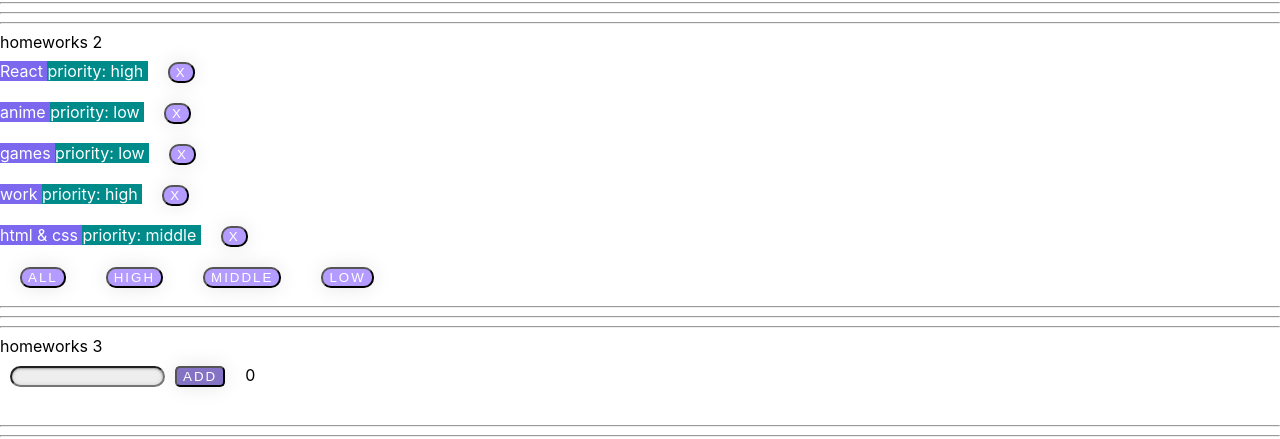
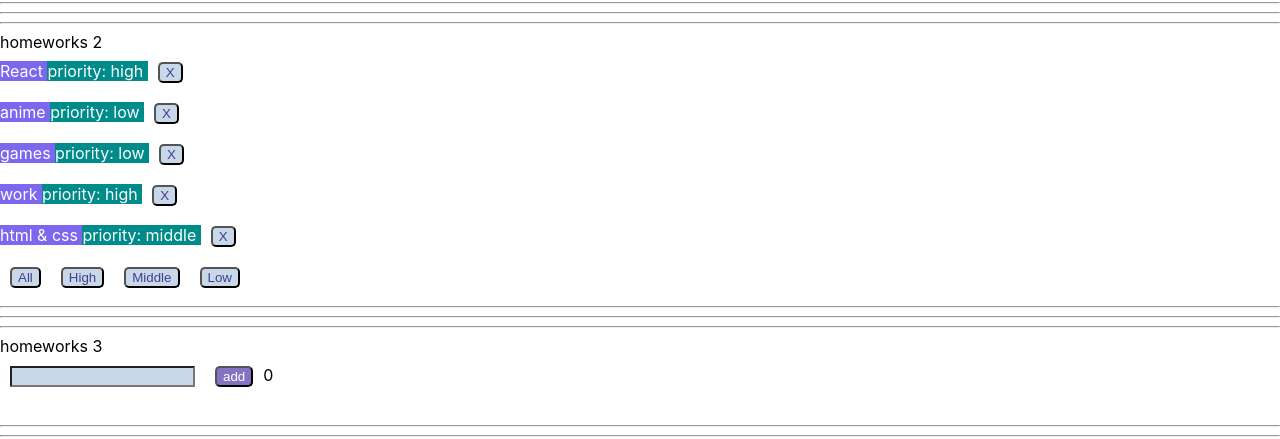
Before and after one commit to NiksKozlov/HW-tasks, a React (Create React App) app: page / in a window 1280 px wide. Shown: the part 188-627 px from the top of the page. Built offline with nearby package versions, Linux system fonts and the light colour scheme.

Commit message:
Change css and add .idea to gitignore

```diff
--- a/src/p2-homeworks/h3/Greeting.module.css
+++ b/src/p2-homeworks/h3/Greeting.module.css
@@ -1,7 +1,9 @@
 
 .input {
-    background-color: #93b8dc;
+    /*background-color: #93b8dc;*/
+    background-color: red;
     color: white;
+    border-radius: 1px;
 }
 
 .inputError {
@@ -14,7 +16,6 @@
     background-color: #8472c4;
     color: white;
     border-radius: 5px;
-    margin-left: 0px;
 }
 
 .errorMessage {
--- a/src/p2-homeworks/h4/common/c1-SuperInputText/SuperInputText.module.css
+++ b/src/p2-homeworks/h4/common/c1-SuperInputText/SuperInputText.module.css
@@ -1,28 +1,22 @@
 .input:focus {
     outline: none;
-    border: #99ff99 solid 2px;
+    border: #404091 solid 2px;
 }
 
 .superInput {
     margin: 10px;
-    box-shadow: inset 0 0 5px rgba(0, 0, 0, 0.1), inset 0 1px 2px rgba(0, 0, 0, 0.3);
-    border-radius: 20px;
-    background: #EEE;
-    font: 13px Tahoma, Arial, sans-serif;
-    color: #555;
-    outline: none;
+
+    background: #c9d8e8;
+    color: #404091;
 }
 
 
 .errorInput {
     margin: 10px;
+
+    background: #c9d8e8;
+    color: #404091;
     border: 2px solid #dd3355;
-    background: #77ff77;
-    box-shadow: inset 0 0 5px rgba(0, 0, 0, 0.1), inset 0 1px 2px rgba(0, 0, 0, 0.3);
-    border-radius: 20px;
-    font: 13px Tahoma, Arial, sans-serif;
-    color: #555;
-    outline: none;
 }
 
 .error {
--- a/src/p2-homeworks/h4/common/c2-SuperButton/SuperButton.module.css
+++ b/src/p2-homeworks/h4/common/c2-SuperButton/SuperButton.module.css
@@ -1,57 +1,85 @@
-.default {
-    text-decoration: none;
-    display: inline-block;
-    color: white;
-    outline: none;
-    margin: 10px 20px;
-    border-radius: 10px;
-    font-family: 'Montserrat', sans-serif;
-    text-transform: uppercase;
-    letter-spacing: 2px;
-    background-color: #b49bff;
-    background-size: 200% auto;
-    box-shadow: 0 0 20px rgba(0, 0, 0, .1);
-    transition: .5s;
+@keyframes blink {
+    0% {
+        left: -130%;
+    }
+    100% {
+        left: 130%;
+    }
 }
 
-.default:disabled {
-    text-decoration: none;
-    display: inline-block;
-    color: #9f9797;
-    margin: 10px 20px;
-    border-radius: 10px;
-    font-family: 'Montserrat', sans-serif;
-    text-transform: uppercase;
-    letter-spacing: 2px;
-    background-image: linear-gradient(to right, #565656 0%, #565656 51%, #565656 100%);
-    background-size: 200% auto;
-    box-shadow: 0 0 20px rgba(0, 0, 0, .1);
-}
-
-.default:hover {
-    background-position: right center;
+.default {
+    background: #c9d8e8;
+    color: #404091;
+    outline: none;
 }
 
 .red {
-    text-decoration: none;
-    display: inline-block;
-    color: white;
-    margin: 10px 20px;
-    border-radius: 10px;
-    font-family: 'Montserrat', sans-serif;
-    text-transform: uppercase;
-    letter-spacing: 2px;
-    background-color: #911c1c;
-    background-size: 200% auto;
-    box-shadow: 0 0 20px rgba(0, 0, 0, .1);
-
+    background: #dd3355;
 }
 
-.red:hover {
-    background-position: right center;
+
+.button {
+    position: relative;
+    margin: 10px;
+    overflow: hidden;
+    cursor: pointer;
 }
 
-.button {
-    color: white;
-    outline: none;
+.button::after {
+    display: block;
+    content: '';
+    position: absolute;
+
+    left: -130%;
+    top: 0;
+    height: 100%;
+    width: 20%;
+
+    transform: skew(45deg);
+
+    background-color: #ffffff;
+    opacity: 0.7;
+
+    z-index: 14;
 }
+
+.button:hover::after {
+    animation: blink 0.35s ease;
+}
+
+.button:hover::before {
+    display: block;
+    content: '';
+    position: absolute;
+
+    left: -100vw;
+    top: 0;
+    height: 100vh;
+    width: 300vw;
+
+    background-color: #ffffff;
+    opacity: 0.2;
+
+    z-index: 7;
+}
+
+.button:focus {
+    outline: #404091 solid 1px;
+}
+
+.button:active {
+    background: #404091;
+}
+
+.button:disabled {
+    color: #5f625f;
+    cursor: auto;
+}
+
+.button:disabled::after {
+    z-index: -1;
+}
+
+.button:disabled::before {
+    z-index: -1;
+}
```
Also changed, not shown: 1 other file (tests, documents, lock files or other folders).
